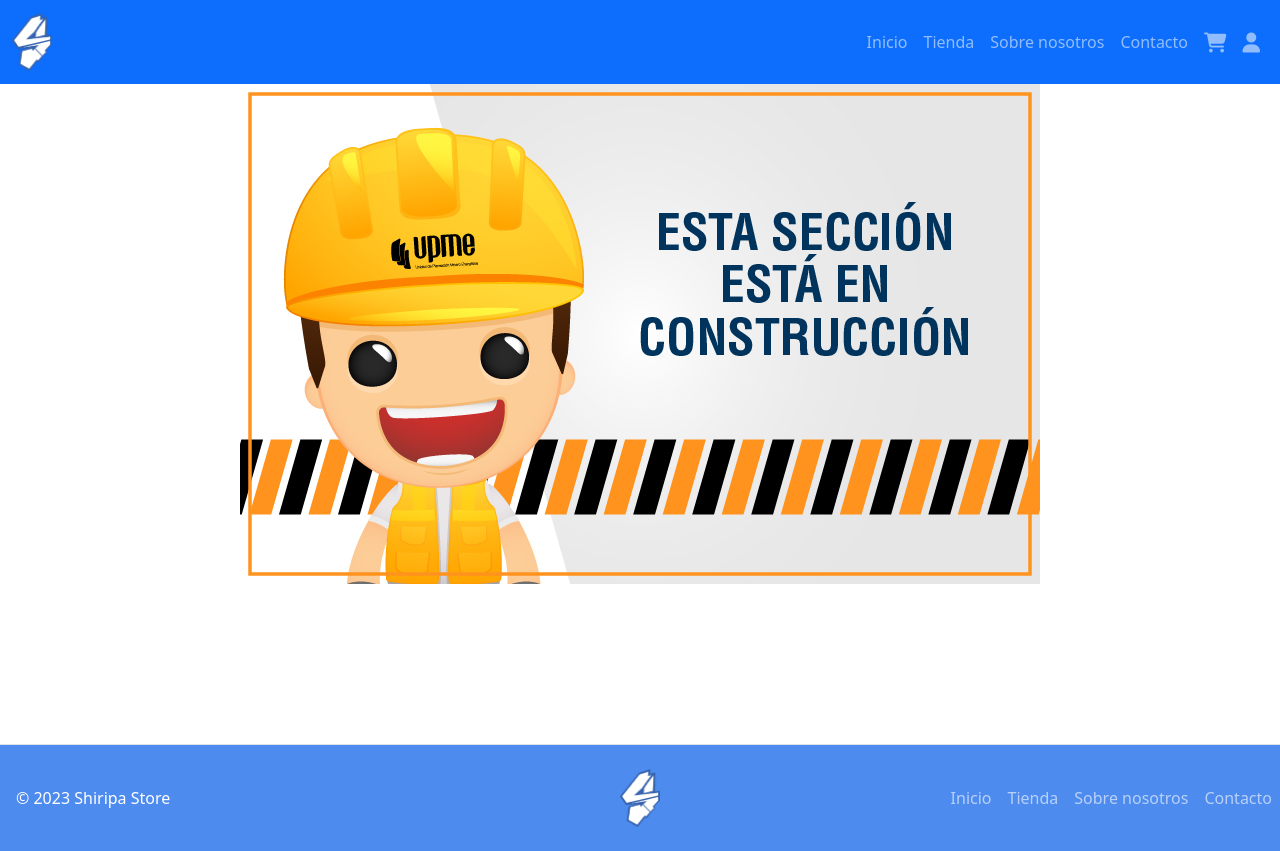
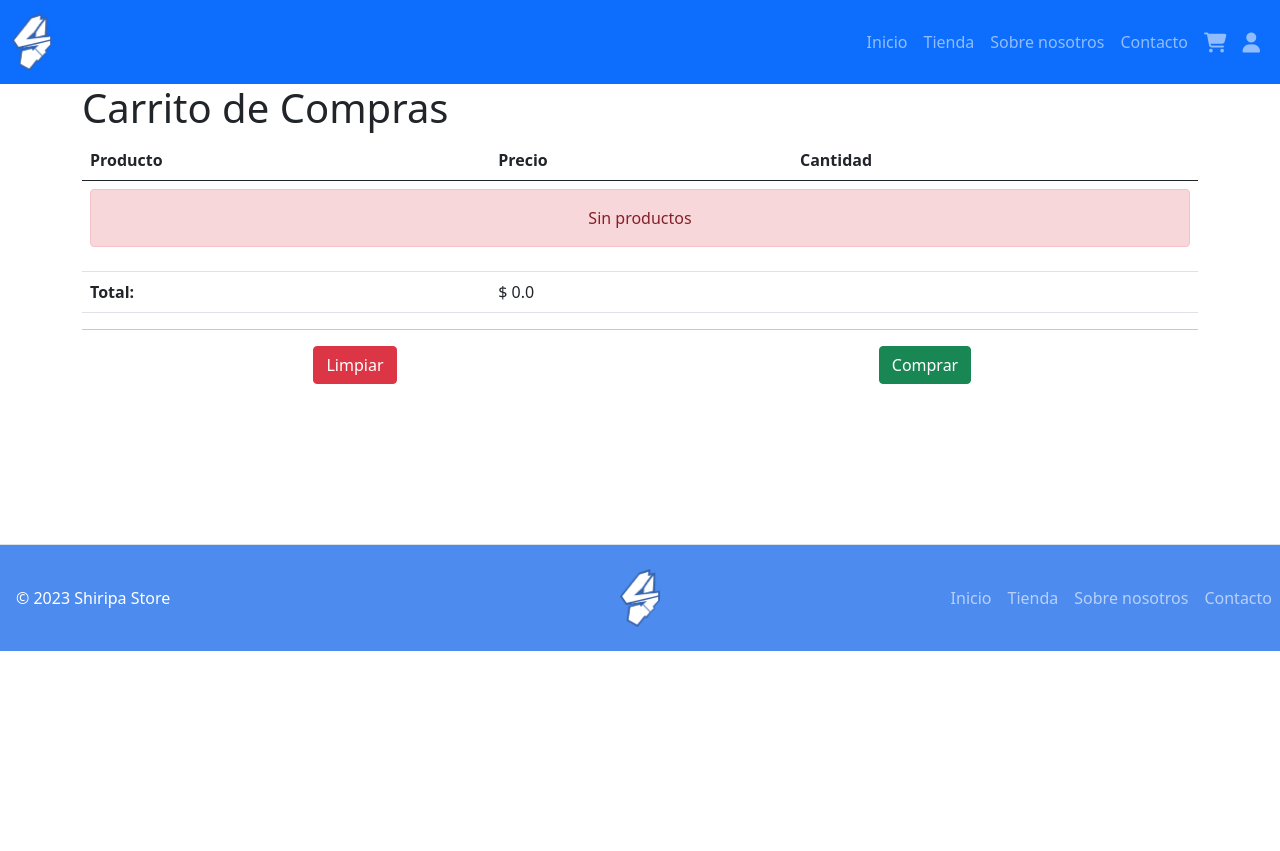
Before and after one commit to MiguelThomasGrupo10/shiripastore_final1, a Django app: page /carrito/ in a window 1280 px wide. After the commit the page ends 651 px from the top, so only its background shows below. Run offline with Django 4.2, Linux system fonts and the light colour scheme; some libraries are stand-ins or nearby versions.

Commit message:
agregado carrito de compras y archivos.py

```diff
--- a/shiripaStore/urls.py
+++ b/shiripaStore/urls.py
@@ -15,10 +15,16 @@ Including another URLconf
 """
 from django.contrib import admin
 from django.urls import include, path
+from venta.views import agregar_juego,eliminar_juego,restar_juego,limpiar_carrito
 
 urlpatterns = [
     path('admin/', admin.site.urls),
     path('',include('venta.urls')),
     path('',include('usuarios.urls')),
     path("accounts/", include("django.contrib.auth.urls")),
+
+    path('agregar/<int:inventario_id>/', agregar_juego, name="tiendaAdd"),
+    path('eliminar/<int:inventario_id>/', eliminar_juego, name="tiendaDel"),
+    path('restar/<int:inventario_id>/', restar_juego, name="tiendaSub"),
+    path('limpiar/', limpiar_carrito, name="tiendaClean"),
 ]
--- a/venta/context_processor.py
+++ b/venta/context_processor.py
@@ -1,7 +1,12 @@
+
 def total_carrito(request):
-    total = 0
+    total = float('0.00')
     if request.user.is_authenticated:
         if "carrito" in request.session.keys():
             for key, value in request.session["carrito"].items():
-                total += int(value["acumulado"])
+                total += float(value["acumulado"])
+    else:
+        if "carrito" in request.session.keys():
+            for key, value in request.session["carrito"].items():
+                total += float(value["acumulado"])
     return {"total_carrito": total}
--- a/venta/templates/venta/carrito.html
+++ b/venta/templates/venta/carrito.html
@@ -72,16 +72,50 @@
       </div>
     </section>
     <section class="carrito">
-      <div
-        class="container full-width d-flex justify-content-center and align-item-center"
-      >
-        <img
-          class="construccion"
-          src="{% static 'IMG/construccion.jpg' %}"
-          alt="construccion"
-        />
-      </div>
-    </section>
+
+  <div class="container">
+    <h1>Carrito de Compras</h1>
+
+    <table class="table">
+      <thead>
+        <tr>
+          <th>Producto</th>
+          <th>Precio</th>
+          <th>Cantidad</th>
+        </tr>
+      </thead>
+      <tbody>
+        {% if request.session.carrito.items %}
+        {% for key, value in request.session.carrito.items %}
+        <tr>
+          <td>{{value.nombre}}</td>
+          <td>{{value.acumulado}}</td>
+          <td>{{value.cantidad}}</td>
+          <td><a href="{% url 'tiendaAdd' value.inventario_id %}" class="btn btn-outline-primary btn-sm">Agregar</a></td>
+          <td><a href="{% url 'tiendaSub' value.inventario_id %}" class="btn btn-outline-primary btn-sm">Restar</a></td>
+        </tr>
+        {% endfor %}
+        {% else %}
+        <tr>
+          <td colspan="4">
+            <div class="alert alert-danger text-center">Sin productos</div>
+          </td>
+        </tr>
+        {% endif %}
+        <tr>
+          <th scope="row">Total:</th>
+          <td colspan="3">$ {{total_carrito}}</td>
+        </tr>
+      </tbody>
+    </table>
+    <hr>
+    <div class="row text-center">
+      <div class="col-6"><a href="{% url 'tiendaClean' %}" class="btn btn-danger">Limpiar</a></div>
+      <div class="col-6"><a href="#" class="btn btn-success">Comprar</a></div>
+    </div>
+  </div>
+
+
     <div class="">
       <footer
         class="d-flex flex-wrap justify-content-between align-items-center py-4 border-top"
--- a/venta/templates/venta/tienda.html
+++ b/venta/templates/venta/tienda.html
@@ -111,14 +111,14 @@
                   <h5 class="card-title">{{tmp.nombre_juego}}</h5>
                   <p class="card-text">{{tmp.Id_categoria}}</p>
                   <p class="card-text">${{tmp.valor}}</p>
-                  <a href="#" class="btn btn-primary">Agregar al carrito</a>
+                  <a href="{% url 'tiendaAdd' inventario_id=tmp.Id_juego %}" class="btn btn-primary">Agregar al carrito</a>
                 </div>
               </div>
             </div>
           {% endfor %}
           {% endif %}
         </div>
-        <hr>
+
     </section>
 
     <div class="">
--- a/venta/views.py
+++ b/venta/views.py
@@ -1,5 +1,7 @@
 from django.shortcuts import render
+from django.shortcuts import redirect
 from django.http import HttpResponse
+from venta.carrito import Carrito
 from .models import Plataforma, Categoria, Inventario, Coleccion
 from .forms import PlataformaForm, CategoriaForm, ColeccionForm
 from django.contrib.auth.decorators import login_required
@@ -35,32 +37,29 @@ def tienda(request):
     context = {"inventario":lista_inventario,"categoria":lista_categorias}
     return render(request, "venta/tienda.html",context)
 
-# def tienda(request):
-#     productos = Producto.objects.all()
-#     return render(request, "venta/tienda.html", {'productos':productos})
+def agregar_juego(request, inventario_id): #aqui se agrega el juego al carrito
+    carrito = Carrito(request)
+    inventario = Inventario.objects.get(Id_juego=inventario_id)
+    carrito.agregar(inventario)
+    return redirect("carrito")
 
-# def agregar_producto(request, producto_id):
-#     carrito = Carrito(request)
-#     producto = Producto.objects.get(id=producto_id)
-#     carrito.agregar(producto)
-#     return redirect("Venta:tienda")
+def eliminar_juego(request, inventario_id):
+    carrito = Carrito(request)
+    inventario = Inventario.objects.get(Id_juego=inventario_id)
+    carrito.eliminar(inventario)
+    return redirect("carrito")
 
-# def eliminar_producto(request, producto_id):
-#     carrito = Carrito(request)
-#     producto = Producto.objects.get(id=producto_id)
-#     carrito.eliminar(producto)
-#     return redirect("Venta:tienda")
+def restar_juego(request, inventario_id):
+    carrito = Carrito(request)
+    inventario = Inventario.objects.get(Id_juego=inventario_id)
+    carrito.restar(inventario)
+    return redirect("carrito")
 
-# def restar_producto(request, producto_id):
-#     carrito = Carrito(request)
-#     producto = Producto.objects.get(id=producto_id)
-#     carrito.eliminar(producto)
-#     return redirect("Venta:tienda")
+def limpiar_carrito(request):
+    carrito = Carrito(request)
+    carrito.limpiar()
+    return redirect("carrito")
 
-# def limpiar_carrito(request, producto_id):
-#     carrito = Carrito(request)
-#     carrito.limpiar()
-#     return redirect("Venta:tienda")
 
 @login_required
 def administrador(request):
```
Also changed, not shown: venta/carrito.py (+21 -13 lines), db.sqlite3.
